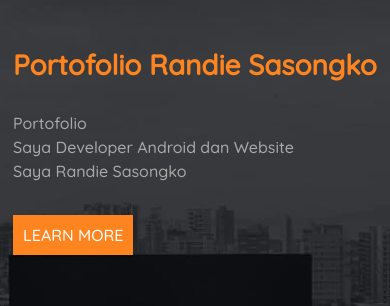
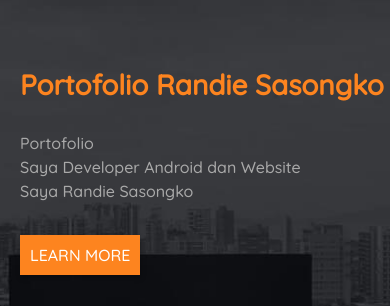
Before and after one commit to RandieSasongko123/PortofolioRandie.github.io, a plain HTML site: page index.html in a window 390 px wide. Shown: the part 89-395 px from the top of the page. Drawn offline with nearby package versions, Linux system fonts and the light colour scheme.

Commit message:
Update style.css

```diff
--- a/style.css
+++ b/style.css
@@ -752,4 +752,10 @@ footer p{
     padding: 10px;
   }
 
+  .content-kiri{
+    width: 100%;
+    max-width: 400px;
+    padding: 20px 2px 2px 20px;
+  }
+
 }
```
